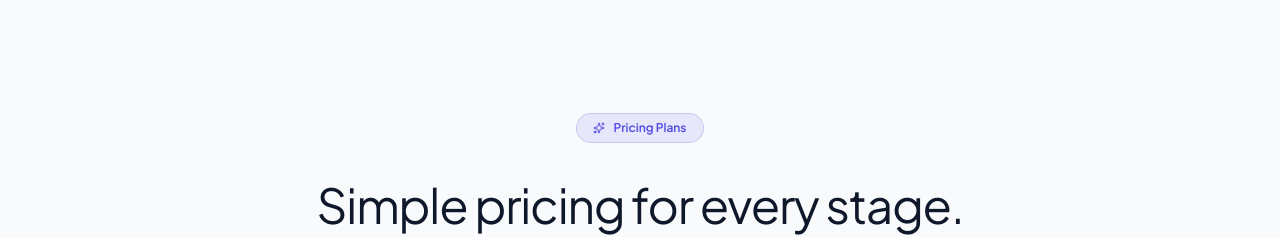
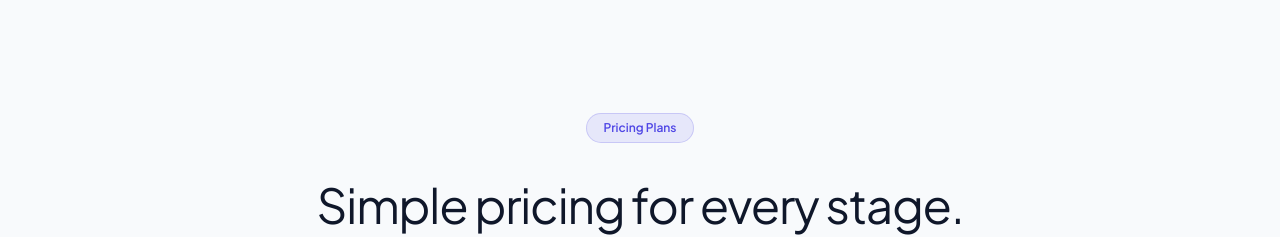
Before and after one commit to rashedulraha/zopshop-saas, a Next.js app: page / in a window 1280 px wide. Shown: the part 7560-7797 px from the top of the page. Built offline with nearby package versions, Linux system fonts and the light colour scheme.

Commit message:
style: remove sparkles icon from pricing section badge

```diff
--- a/src/components/sections/PricingSection.tsx
+++ b/src/components/sections/PricingSection.tsx
@@ -57,7 +57,6 @@ export function PricingSection() {
             transition={{ duration: 0.5 }}
             className="inline-flex items-center gap-2 px-4 py-1.5 rounded-full border border-primary/20 bg-primary/10 text-primary text-xs font-semibold mb-8"
           >
-            <Sparkles className="w-3 h-3" />
             Pricing Plans
           </motion.div>
 
```
